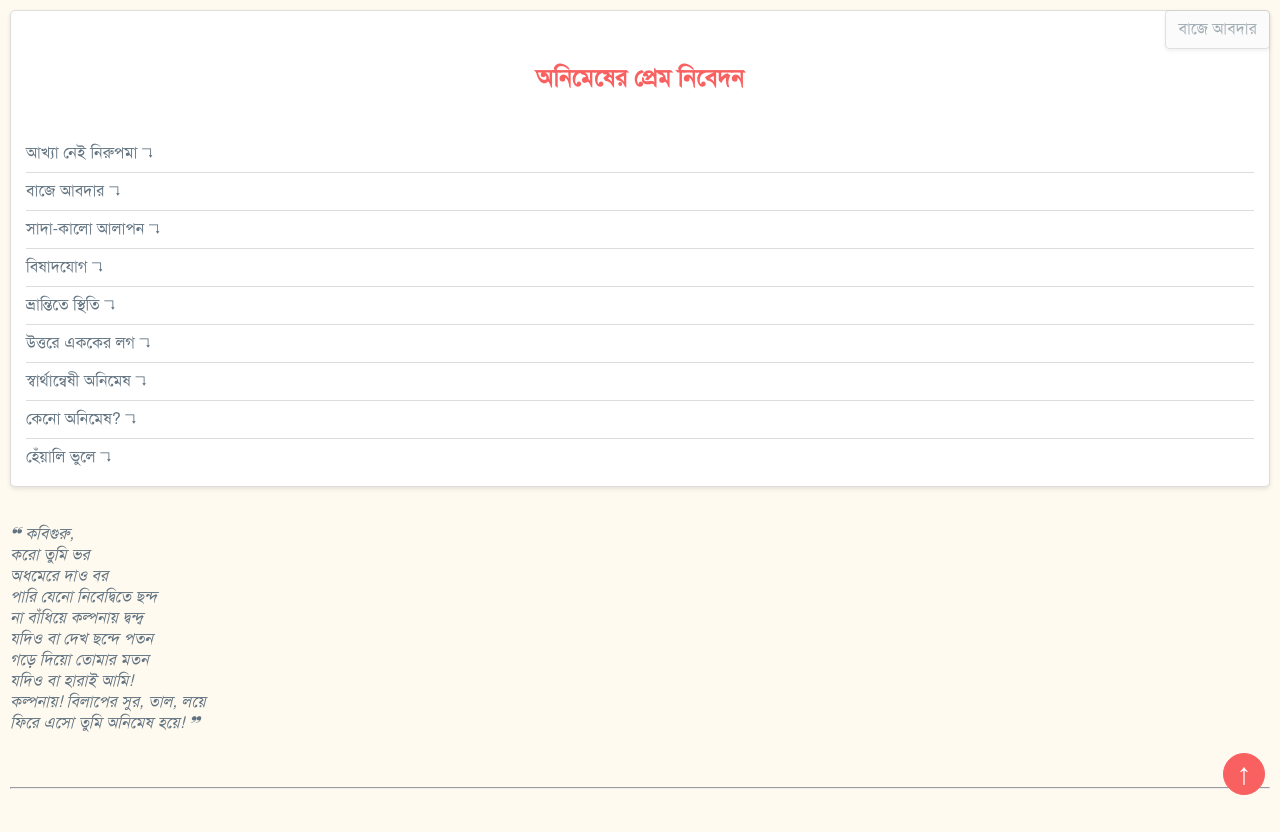
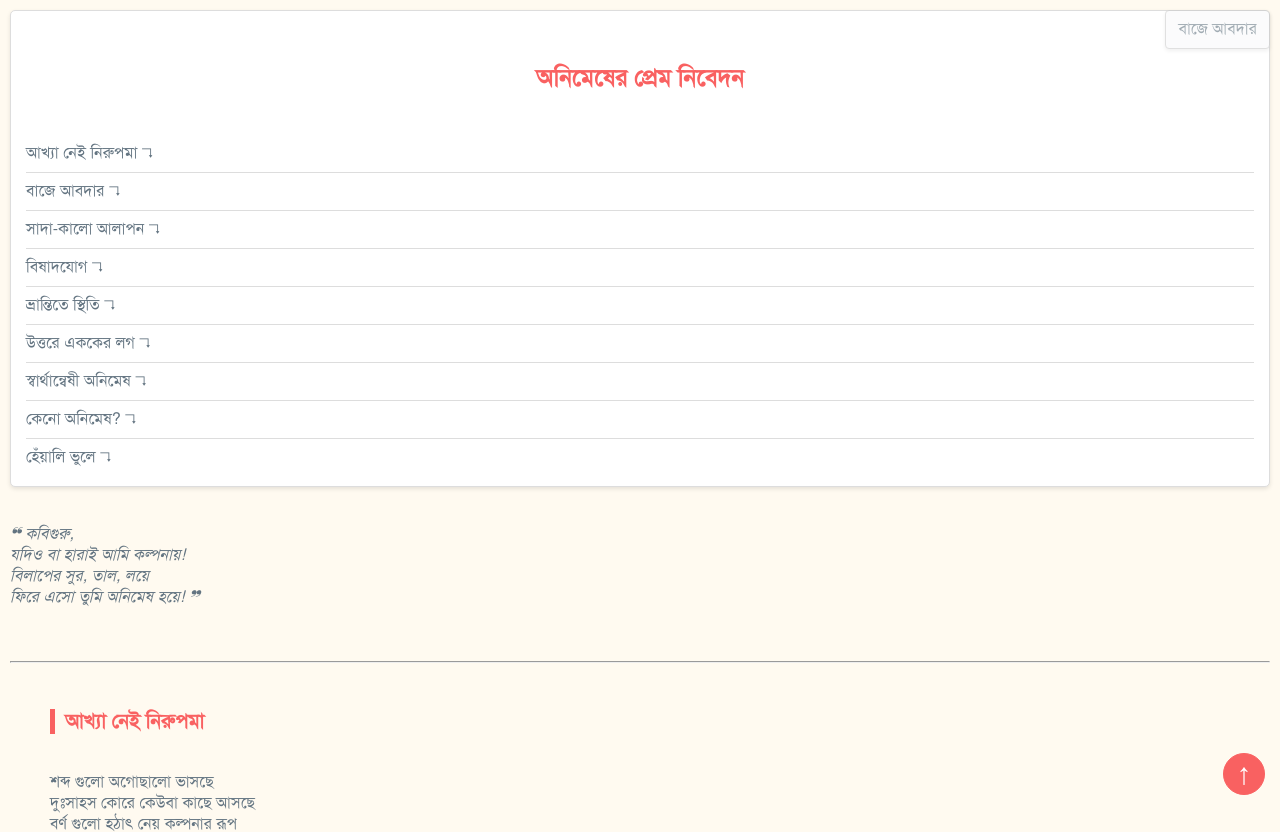
Before and after one commit to i-bitto/Nibedone_Animesh, a plain HTML site: page index.html in a window 1280 px wide. Shown: the top 832 px of the page. Drawn offline with Linux system fonts and the light colour scheme.

Commit message:
Update index.html

```diff
--- a/index.html
+++ b/index.html
@@ -55,8 +55,7 @@
 
 
 
-<p><br /><em>&#x275D; কবিগুরু,<br />করো তুমি ভর<br />অধমেরে দাও বর<br />পারি যেনো নিবেদ্বিতে ছন্দ<br />না বাঁধিয়ে কল্পনায় দ্বন্দ্ব<br />যদিও বা দেখ ছন্দে পতন<br />গড়ে দিয়ো তোমার মতন<br />যদিও বা হারাই আমি!<br />কল্পনায়! বিলাপের সুর, তাল, লয়ে<br />ফিরে এসো তুমি অনিমেষ হয়ে! &#x275E;<br /></em></p><p><br /></p>
-<hr>
+<p><br /><em>&#x275D; কবিগুরু,<br />যদিও বা হারাই আমি কল্পনায়!<br />বিলাপের সুর, তাল, লয়ে<br />ফিরে এসো তুমি অনিমেষ হয়ে! &#x275E;<br /></em></p><p><br /></p><hr>
 
 <div id="s1">
 <br>
```
